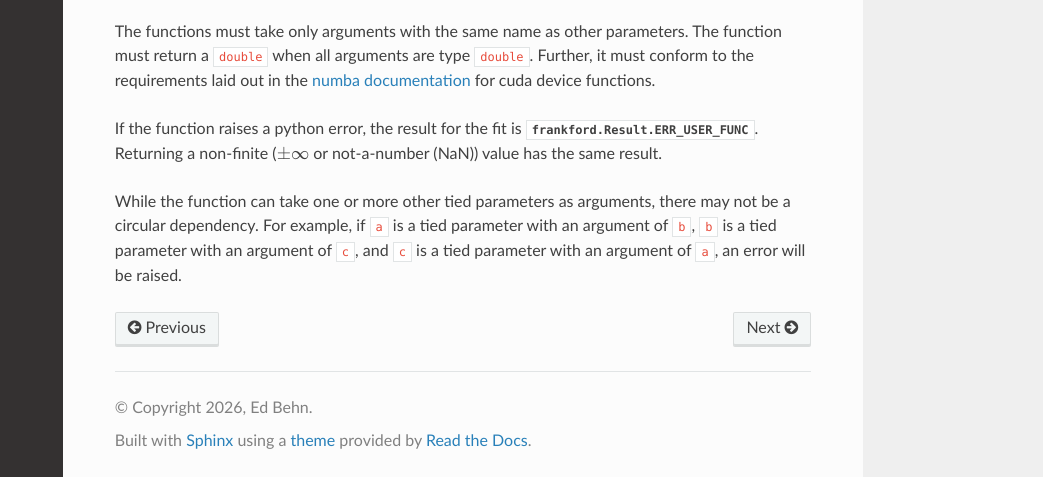
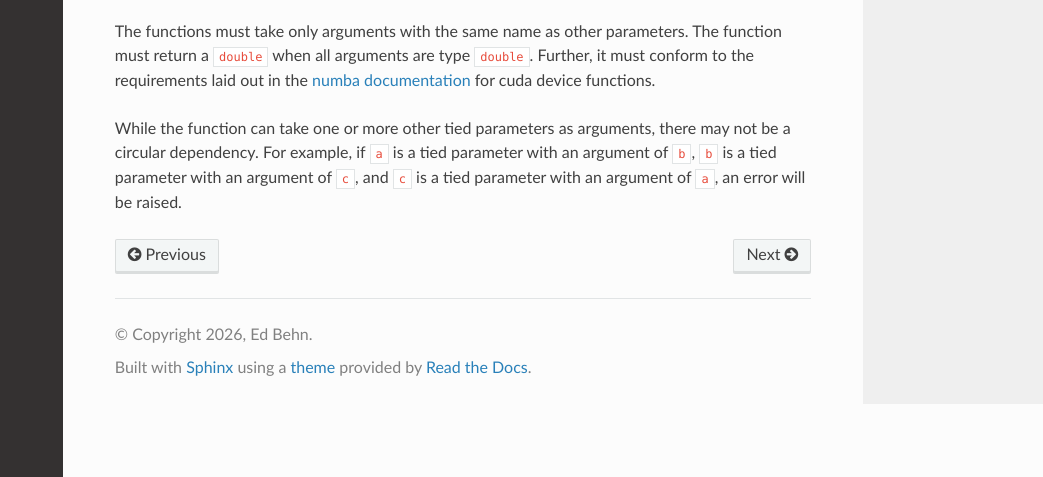
Before and after one commit to ed-o-saurus/frankford, a Sphinx documentation site: the page built from docs/source/parameters.rst, in a window 1280 px wide and 900 px high, scrolled down 1117 px, cut to the strip 423-900 px from the top of the window. Shown: the whole strip, without its empty margins (237-1280 px from the left). Built offline with Sphinx 7.4.7 and the Read the Docs theme 3.1.0, drawn with Linux system fonts in a browser that asks for light colours.

Commit message:
Fixed documentation

```diff
--- a/docs/source/parameters.rst
+++ b/docs/source/parameters.rst
@@ -60,6 +60,4 @@ A tied parameter has a value that is a function of other parameters. It is repre
 
 The functions must take only arguments with the same name as other parameters. The function must return a ``double`` when all arguments are type ``double``. Further, it must conform to the requirements laid out in the `numba documentation <https://nvidia.github.io/numba-cuda/user/cudapysupported.html>`_ for cuda device functions.
 
-If the function raises a python error, the result for the fit is :py:class:`frankford.Result.ERR_USER_FUNC`. Returning a non-finite (:math:`\pm \infty` or not-a-number (NaN)) value has the same result.
-
 While the function can take one or more other tied parameters as arguments, there may not be a circular dependency. For example, if ``a`` is a tied parameter with an argument of ``b``, ``b`` is a tied parameter with an argument of ``c``, and ``c`` is a tied parameter with an argument of ``a``, an error will be raised.
```
